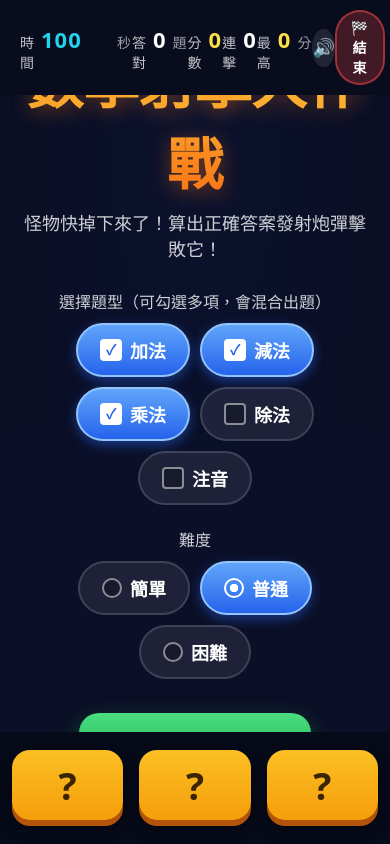
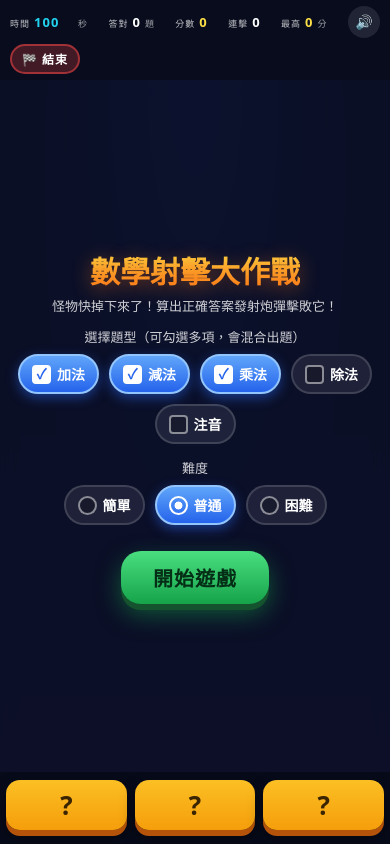
Before and after one commit to sesgigikimo/math-shooter, a plain HTML site: page index.html in a window 390 px wide. Drawn offline with Linux system fonts and the light colour scheme.

Commit message:
Repeat zhuyin pronunciation every 2s; shrink + scroll start screen on mobile
- Zhuyin monsters re-speak the character every 2 seconds while alive
  and not yet shot, so kids who miss the first reading get another
  chance. speakChar throttle relaxed to 300ms (the 2s loop must
  still pass).
- Start / over screens are now scrollable: overflow-y: auto with
  justify-content: safe center keeps them centered when they fit and
  flips to top-aligned (scrollable) when too tall.
- Mobile media queries shrink the HUD, chips, start button, answer
  buttons, and final score so the 開始 button stays reachable on
  small phones. Long-zhuyin button shrink moved from inline style to
  a .long class so media queries can override it.

Co-Authored-By: Claude Opus 4.7 (1M context) <noreply@anthropic.com>

```diff
--- a/index.html
+++ b/index.html
@@ -78,6 +78,7 @@
     font-family: inherit;
   }
   .ans-btn:active { transform: translateY(4px); box-shadow: 0 2px 0 #b45309, 0 4px 8px rgba(0,0,0,.4); }
+  .ans-btn.long { font-size: 30px; }
   .ans-btn.correct { background: linear-gradient(180deg, #4ade80 0%, #16a34a 100%); color: #052e16; box-shadow: 0 6px 0 #14532d, 0 8px 16px rgba(0,0,0,.4); }
   .ans-btn.wrong { background: linear-gradient(180deg, #f87171 0%, #dc2626 100%); color: #450a0a; box-shadow: 0 6px 0 #7f1d1d, 0 8px 16px rgba(0,0,0,.4); animation: shake .3s; }
   @keyframes shake {
@@ -89,9 +90,17 @@
   /* ===== Overlays (start / game over) ===== */
   .overlay {
     position: absolute; inset: 0; z-index: 10;
-    display: flex; flex-direction: column; align-items: center; justify-content: center;
+    display: flex; flex-direction: column;
+    align-items: center;
+    /* "safe center" keeps content centered when it fits, but flips to
+       flex-start when overflowing so it stays scrollable. */
+    justify-content: safe center;
     background: rgba(11, 16, 38, .92); backdrop-filter: blur(8px);
-    padding: 24px; text-align: center;
+    padding: 24px 16px; text-align: center;
+    overflow-y: auto;
+    -webkit-overflow-scrolling: touch;
+    touch-action: pan-y;            /* allow vertical scroll, kill h-scroll/zoom */
+    overscroll-behavior: contain;
   }
   .overlay.hidden { display: none; }
   .overlay h1 { font-size: 56px; margin-bottom: 8px;
@@ -161,6 +170,43 @@
   @keyframes glow {
     0%, 100% { box-shadow: 0 0 20px rgba(253,224,71,.5); transform: scale(1); }
     50%      { box-shadow: 0 0 40px rgba(253,224,71,.9); transform: scale(1.05); }
+  }
+
+  /* ===== Mobile-responsive ===== */
+  /* phone / short viewport */
+  @media (max-width: 720px), (max-height: 760px) {
+    #hud { font-size: 16px; padding: 6px 10px; gap: 8px; flex-wrap: wrap; }
+    #hud .label, #hud .unit { font-size: 10px; }
+    #hud .item { gap: 4px; }
+    #timer { min-width: 40px; }
+    #muteBtn { width: 32px; height: 32px; font-size: 14px; }
+    #endBtn  { padding: 4px 10px; font-size: 12px; }
+
+    .overlay h1 { font-size: 38px; margin-bottom: 4px; }
+    .overlay .sub { font-size: 14px; margin-bottom: 16px; }
+    .config-group { margin-bottom: 14px; }
+    .config-group .gtitle { font-size: 13px; margin-bottom: 8px; }
+    .chip { padding: 9px 14px; font-size: 15px; gap: 6px; }
+    #opChips .chip::before, #diffChips .chip::before { width: 15px; height: 15px; }
+    .start-btn { padding: 14px 40px; font-size: 22px; letter-spacing: 1px; }
+    .final-score { font-size: 88px; }
+
+    .ans-btn { min-height: 56px; font-size: 30px; border-radius: 14px; }
+    .ans-btn.long { font-size: 22px; }
+    #answers { padding: 10px 8px 16px; gap: 10px; }
+  }
+  /* very small phones */
+  @media (max-width: 400px) {
+    .overlay h1 { font-size: 30px; }
+    .overlay .sub { font-size: 13px; margin-bottom: 12px; }
+    .chip { padding: 8px 12px; font-size: 14px; }
+    .start-btn { padding: 12px 32px; font-size: 20px; }
+    #hud { font-size: 13px; gap: 6px; }
+    #hud .label, #hud .unit { font-size: 9px; }
+    .ans-btn { min-height: 50px; font-size: 26px; }
+    .ans-btn.long { font-size: 20px; }
+    #answers { padding: 8px 6px 14px; gap: 8px; }
+    .final-score { font-size: 72px; }
   }
 
   /* Bouncing combo text on canvas */
@@ -492,13 +538,14 @@
     speechSynthesis.onvoiceschanged = () => { _zhVoice = pickZhVoice(); };
     _zhVoice = pickZhVoice();
   }
-  // throttle: ignore repeat speech of the same character within 1.5s
+  // throttle only stops rapid duplicate calls within 300ms;
+  // the 2-second periodic re-speak loop must still pass through.
   let _lastSpeakChar = '';
   let _lastSpeakAt = 0;
   function speakChar(text) {
     if (muted || !('speechSynthesis' in window)) return;
     const now = Date.now();
-    if (text === _lastSpeakChar && now - _lastSpeakAt < 1500) return;
+    if (text === _lastSpeakChar && now - _lastSpeakAt < 300) return;
     _lastSpeakChar = text;
     _lastSpeakAt = now;
     try { speechSynthesis.cancel(); } catch (e) {}
@@ -759,7 +806,10 @@
     };
     state.monsters.push(m);
     pickTarget();
-    if (prob.op === '注音') speakChar(prob.char);
+    if (prob.op === '注音') {
+      speakChar(prob.char);
+      m.lastSpeakAt = performance.now();
+    }
   }
 
   function pickTarget() {
@@ -787,9 +837,8 @@
     btns.forEach((b, i) => {
       const v = state.choices[i];
       b.textContent = v;
-      // shrink font for long strings (notably 3-zhuyin + tone)
-      const len = String(v).length;
-      b.style.fontSize = len >= 4 ? '30px' : '38px';
+      // long zhuyin (3-symbol + tone) shrinks via .long class
+      b.classList.toggle('long', String(v).length >= 4);
       b.classList.remove('correct', 'wrong');
       b.disabled = state.correctIdx < 0;
     });
@@ -974,6 +1023,15 @@
       m.wobble += dt * (m.stuck ? 6 : 4);
     }
 
+    // 注音題：怪物還沒被擊中前，每 2 秒重唸一次字音，避免小孩錯過
+    const tgt = state.targetMonster;
+    if (tgt && tgt.alive && !tgt.targeted && tgt.problem.op === '注音') {
+      if (performance.now() - (tgt.lastSpeakAt || 0) >= 2000) {
+        speakChar(tgt.problem.char);
+        tgt.lastSpeakAt = performance.now();
+      }
+    }
+
     // projectiles
     for (const p of state.projectiles) {
       if (p.dead) continue;
```
